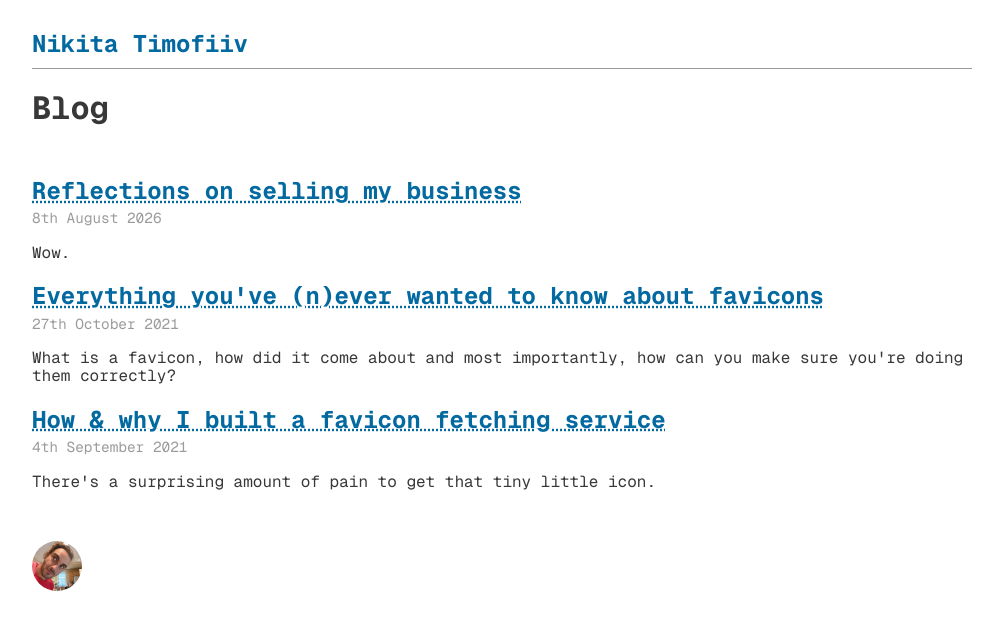
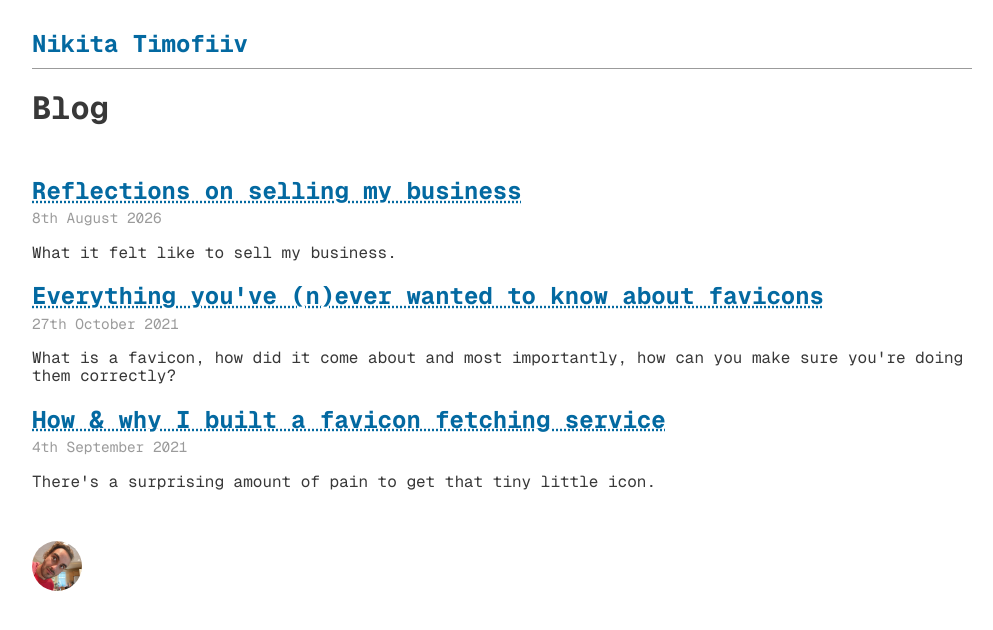
Before and after one commit to mtimofiiv/fiiv.io, a Jekyll site: the page built from blog.html, in a window 1280 px wide. Shown: the top 630 px of the page, without its empty margins (138-1131 px from the left). Built offline with Jekyll 4.4.1, drawn with Linux system fonts in a browser that asks for light colours; comment, search, counter and statistics services are not loaded.

Commit message:
Adding a short description

```diff
--- a/_posts/2026-08-08-reflections-on-selling-my-business.md
+++ b/_posts/2026-08-08-reflections-on-selling-my-business.md
@@ -1,7 +1,7 @@
 ---
 layout: post
 title: Reflections on selling my business
-description: Wow.
+description: What it felt like to sell my business.
 ---
 
 In 2021, I launched a fun little project: [Icon.horse](https://icon.horse).
```
